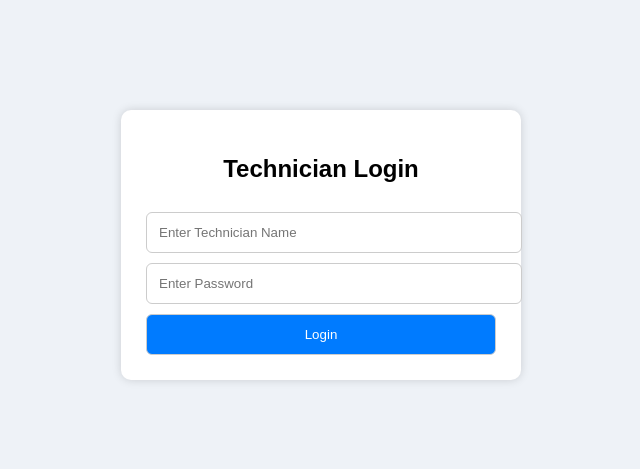
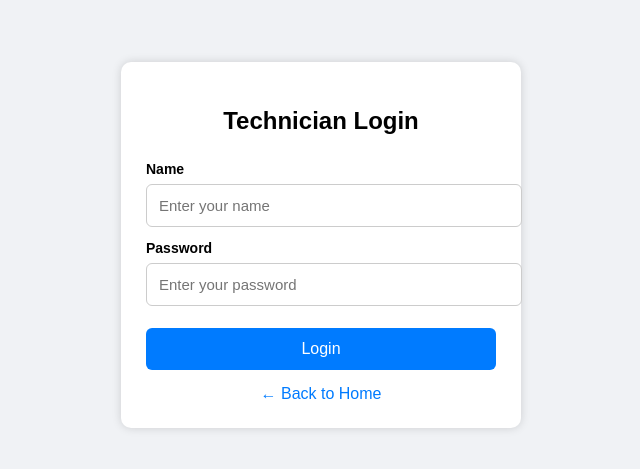
Before and after one commit to Shashwat01234/rms-ai, a plain HTML site: page frontend/technician_login.html in a window 1280 px wide. Shown: the part 155-624 px from the top of the page, without its empty margins (319-959 px from the left). Drawn offline with Linux system fonts and the light colour scheme.

Commit message:
Update technician_login.html

```diff
--- a/frontend/technician_login.html
+++ b/frontend/technician_login.html
@@ -8,56 +8,94 @@
     <style>
         body {
             font-family: Arial, sans-serif;
-            background-color: #eef2f7;
+            background-color: #f0f2f5;
+            margin: 0;
+            padding: 0;
             display: flex;
             justify-content: center;
             align-items: center;
             height: 100vh;
-            margin: 0;
         }
 
-        .login-box {
+        .login-container {
             width: 350px;
             background: white;
             padding: 25px;
             border-radius: 10px;
-            box-shadow: 0 0 10px rgba(0,0,0,0.15);
+            box-shadow: 0px 0px 10px rgba(0,0,0,0.15);
         }
 
         h2 {
             text-align: center;
+            margin-bottom: 25px;
         }
 
-        input, button {
+        label {
+            font-size: 14px;
+            font-weight: bold;
+        }
+
+        input {
             width: 100%;
             padding: 12px;
-            margin-top: 10px;
+            margin-top: 6px;
+            margin-bottom: 12px;
+            border: 1px solid #ccc;
             border-radius: 6px;
-            border: 1px solid #ccc;
+            font-size: 15px;
         }
 
         button {
+            width: 100%;
+            padding: 12px;
             background-color: #007bff;
             color: white;
+            border: none;
+            border-radius: 6px;
+            font-size: 16px;
             cursor: pointer;
+            margin-top: 10px;
         }
 
         button:hover {
             background-color: #0056cc;
         }
+
+        .back-link {
+            text-align: center;
+            margin-top: 15px;
+        }
+
+        .back-link a {
+            text-decoration: none;
+            color: #007bff;
+        }
+
+        .back-link a:hover {
+            text-decoration: underline;
+        }
     </style>
 </head>
+
 <body>
 
-    <div class="login-box">
+    <div class="login-container">
         <h2>Technician Login</h2>
 
-        <input type="text" id="name" placeholder="Enter Technician Name">
-        <input type="password" id="password" placeholder="Enter Password">
+        <label>Name</label>
+        <input type="text" id="name" placeholder="Enter your name">
 
-        <button onclick="techLogin()">Login</button>
+        <label>Password</label>
+        <input type="password" id="password" placeholder="Enter your password">
+
+        <button id="loginBtn">Login</button>
+
+        <div class="back-link">
+            <a href="homepage.html">← Back to Home</a>
+        </div>
     </div>
 
     <script src="technician_login.js"></script>
+
 </body>
 </html>
```
